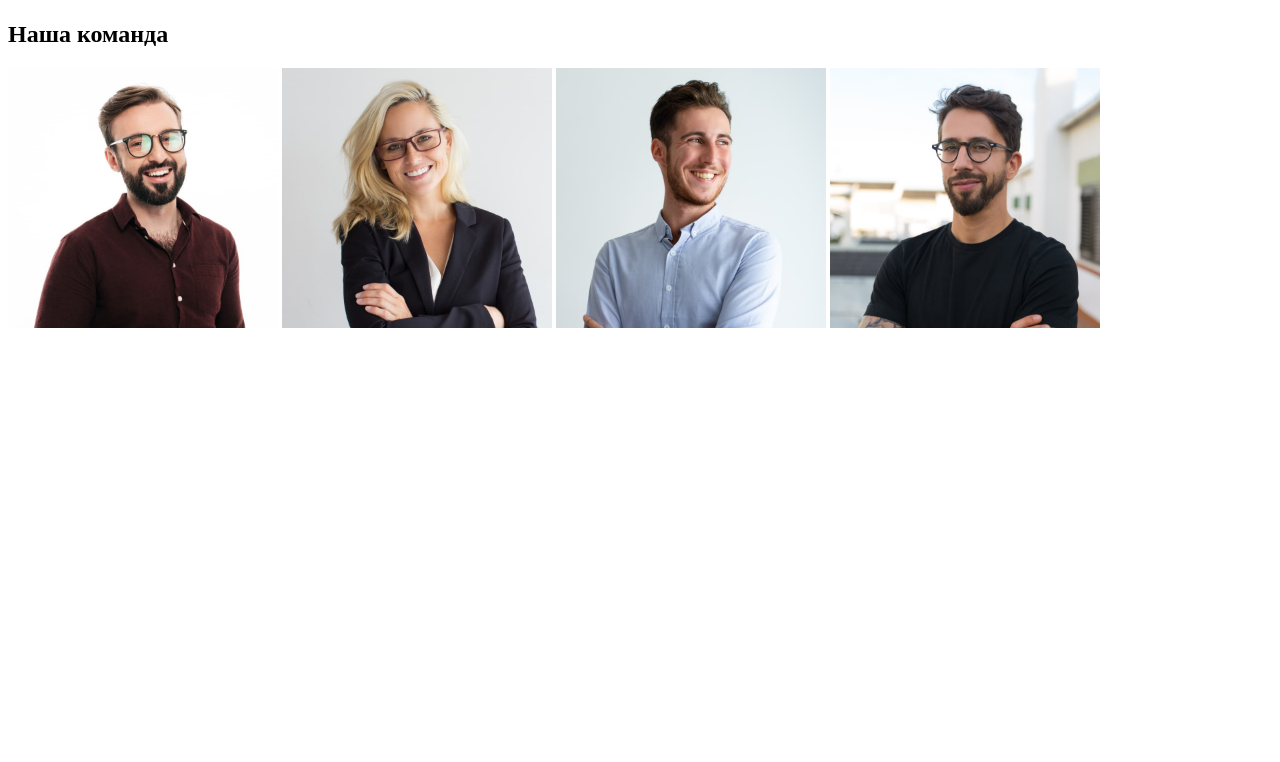
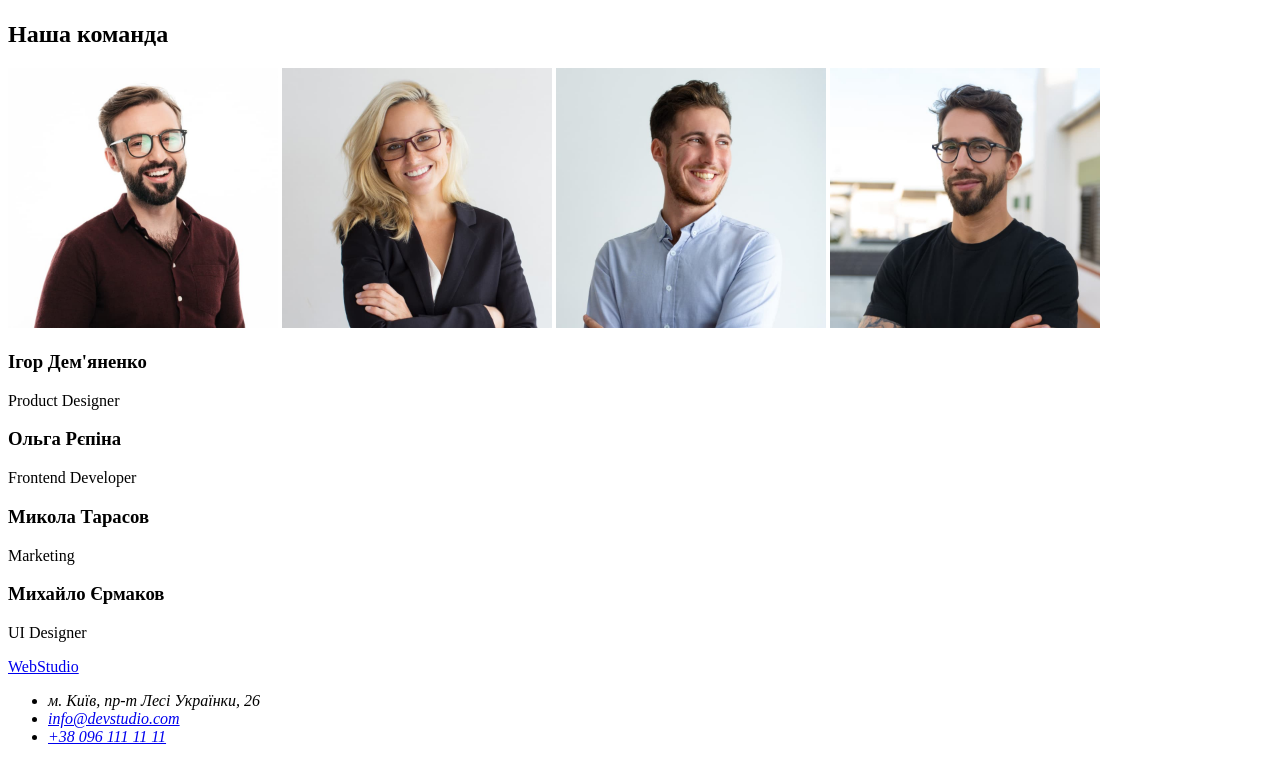
Before and after one commit to OleksandrSamofal/goit-markup-hw-01, a plain HTML site: page index.html in a window 1280 px wide. Shown: the part 891-1653 px from the top of the page. Before the commit the page ends 1231 px from the top, so only its background shows below. Drawn offline with Linux system fonts and the light colour scheme.

Commit message:
ready for homework

```diff
--- a/index.html
+++ b/index.html
@@ -22,15 +22,15 @@
     <a href="mailto:info@devstudio.com">info@devstudio.com</a>
     <a href="tel:+380961111111">+38 096 111 11 11</a>
 </header>
-<!-- section 1 -->
-<div>
-    <section>
-<h1>Ефективні рішення для  вашого бізнесу</h1>
-<button type="button">Замовити послугу</button>
-    </section>
-</div>
+<main>
+<!-- section 1  Ефективні рішення -->
+<section>
+    <h1>Ефективні рішення для  вашого бізнесу</h1>
+    <button type="button">Замовити послугу</button>
+        </section>
 <!-- section 2 Наші переваги -->
 <section>
+    <h2 hidden>Переваги</h2>
     <ul>
         <li>
             <h3>УВАГА ДО ДЕТАЛЕЙ</h3>
@@ -61,7 +61,26 @@
 <img src="./image/worker2.jpg" alt="Frontend Developer" width="270">
 <img src="./image/worker3.jpg" alt="Marketing" width="270">
 <img src="./image/worker4.jpg" alt="UI Designer" width="270">
+<h3>Ігор Дем'яненко</h3>
+<p>Product Designer</p>
+<h3>Ольга Рєпіна</h3>
+<p>Frontend Developer</p>
+<h3>Микола Тарасов</h3>
+<p>Marketing</p>
+<h3>Михайло Єрмаков</h3>
+<p>UI Designer</p>
 </section>
-
+</main>
+<!-- footer Контакти -->
+<footer>
+<a href="#">WebStudio</a>
+<address>
+<ul>
+    <li><a href="#"></a>м. Київ, пр-т Лесі Українки, 26</li>
+    <li><a href="mailto:info@devstudio.com">info@devstudio.com</a></li>
+    <li><a href="tel:+380961111111">+38 096 111 11 11</a></li>
+</ul>
+</address>
+</footer>
 </body>
 </html>
```
